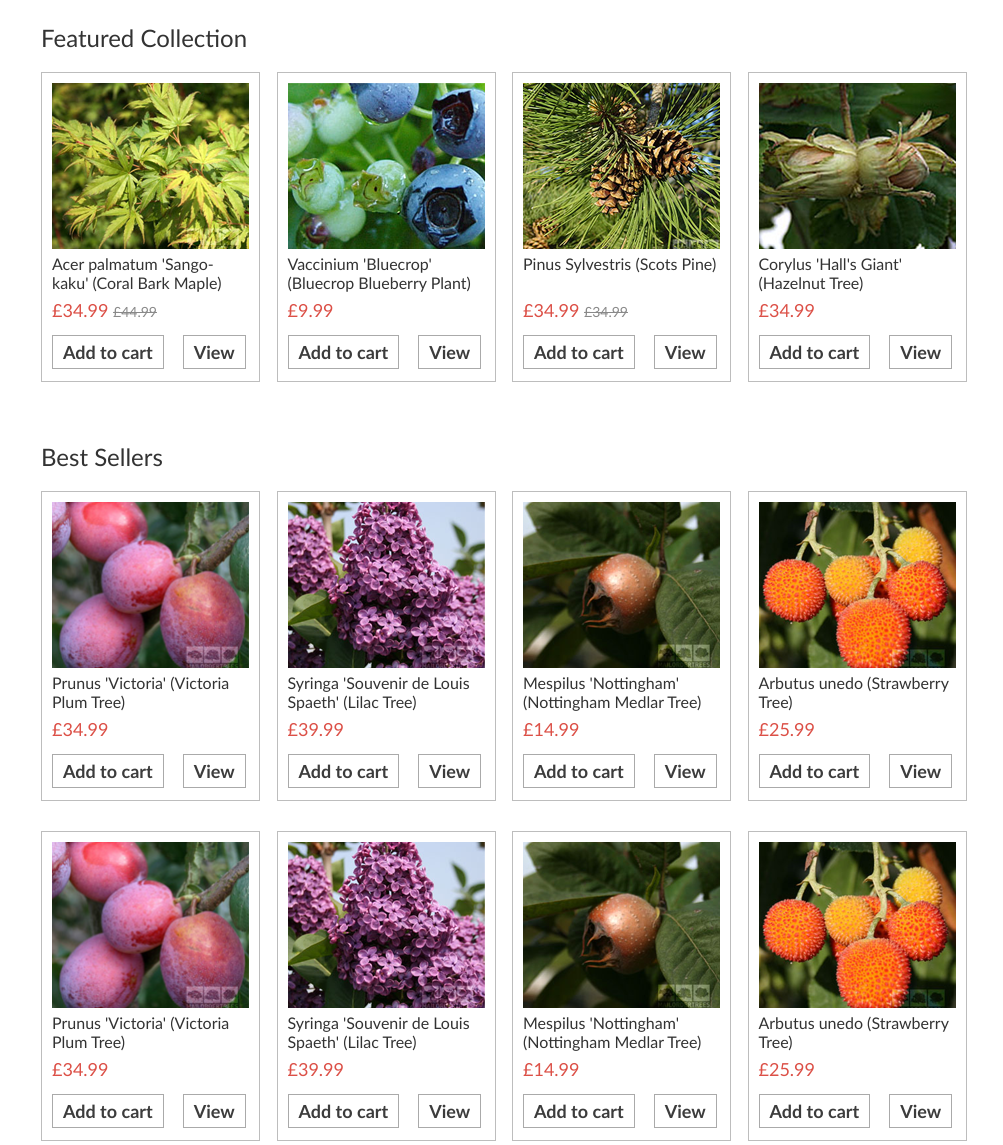
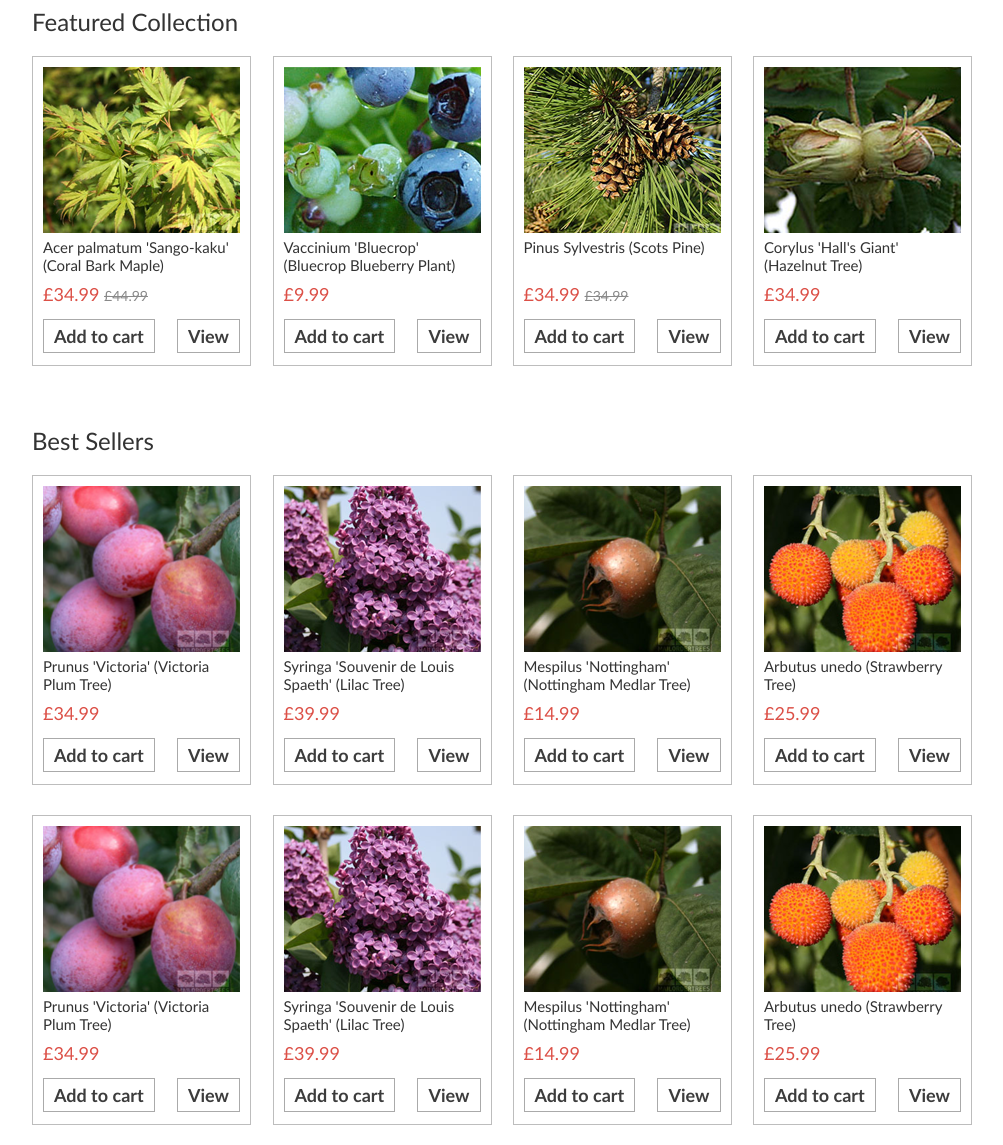
Before and after one commit to Darlite/darlite.github.io, a plain HTML site: page layout/index.html in a window 1280 px wide. Shown: the part 767-1912 px from the top of the page, without its empty margins (138-1141 px from the left). Drawn offline with Linux system fonts and the light colour scheme.

Commit message:
Removed fixed width in row

```diff
--- a/layout/css/main.css
+++ b/layout/css/main.css
@@ -11,8 +11,7 @@ body {
 
 .row {
   overflow: hidden;
-/*  width: 75%;*/
-  width: 942px;
+  width: 75%;
   margin: 0 auto;
   max-width: 1600px;
 }
@@ -21,10 +20,6 @@ body {
     content: "";
     clear: both;
     display: table;
-}
-
-.buttons {
-  overflow: initial;
 }
 
 [class*="col-"] {
@@ -62,7 +57,7 @@ body {
   margin-bottom: 24px;
 }
 
-#trustpilot-logo {
+.trustpilot-logo {
   display: inline-block;
 }
 
@@ -74,11 +69,13 @@ body {
 }
 
 #trustpilot-singUp {
-  padding-right: 10px;
+  padding-right: 15px;
 }
 
 #header {
-  min-height: 160px;
+  max-height: 105px;
+  overflow: hidden;
+  margin-bottom: 40px;
 }
 
 #information {
@@ -112,11 +109,11 @@ body {
   float: right;
   background-color: #333333;
   color: #fefefe;
-  padding: 10px 0 10px 15px;
+  padding: 10px 0 10px 10px;
   width: 214px;
 }
 
-#cart #cart-text {
+#cart .cart-text {
   font-size: 18px;
 }
 
@@ -194,9 +191,14 @@ body {
 #jumbotron {
   position: relative;
   margin-bottom: 40px;
+/*  width: 100%;*/
 }
 
-#jumbotron-text {
+#jumbotron > img{
+  width: 100%;
+}
+
+#jumbotron .jumbotron-text {
   position: absolute;
   color: #ffffff;
   font: 100 36px Open Sans, sans-serif;
@@ -227,7 +229,7 @@ body {
 }
 
 .row-item {
-  float: left;
+  margin: 0 auto;
   height: 310px;
   width: 219px;
   border: 1px solid #bdbdbd;
@@ -257,7 +259,7 @@ body {
 }
 
 .row-item .item-title {
-  font-size: 16px;
+  font-size: 15px;
   display: inline-block;
   min-height: 45px;
   margin-top: 5px;
@@ -285,8 +287,12 @@ body {
   font-size: 18px;
 }
 
-.row-item .item-button + .item-button {
-  margin-left: 15px;
+.add-item {
+  float: left;
+}
+
+.view-item {
+  float: right;
 }
 
 #best-sellers {
@@ -302,12 +308,15 @@ body {
 }
 
 .column {
-  width: 300px;
-  display: inline-block;
+  margin: 0 auto;
 }
 
-.column + .column {
-  margin-left: 18px;
+.first {
+  float: left;
+}
+
+.last {
+  float: right;
 }
 
 .column-header {
@@ -377,7 +386,8 @@ body {
 
 .form-wrapper {
   width: 297px;
-  margin-top: 20px;
+  padding-top: 18px;
+  margin: 0 auto;
 }
 
 #input-email:placeholder-shown {
@@ -407,7 +417,7 @@ body {
 .social-icons {
   display: inline;
   line-height: 72px;
-  margin-left: 30px;
+  margin-left: 40px;
 }
 
 .social-icons img {
@@ -423,7 +433,6 @@ body {
 }
 
 .footer-column {
-  width: 210px;
   text-align: justify;
   color: #3c3c3c;
 }
--- a/layout/index.html
+++ b/layout/index.html
@@ -9,9 +9,9 @@
     <div id="trustpilot-header">
       <div class="row">
         <div class="col-9">
-          <div id="trustpilot-logo">
+          <div class="trustpilot-logo">
             <img src="images/trustpilot-icon.png">
-            <div id="trustpilot-info">
+            <div class="trustpilot-info">
               <span>2,997 reviews</span>
               <img src="images/half-filled-stars.png">
               <span>97%</span>
@@ -47,7 +47,7 @@
           <div class="header-buttons">
             <div id="cart">
               <img src="images/cart.png">
-              <span id="cart-text">Cart: </span>
+              <span class="cart-text">Cart: </span>
               <span>0 items - </span>
               <img src="images/british_pound_sign_black.png">
               <span>0.00</span>
@@ -82,7 +82,7 @@
         <div class="col-12">
           <div id="jumbotron">
             <img src="images/banner-picture.png">
-            <span id="jumbotron-text">Check out our season specilas for <strong>half price!</strong></span>
+            <span class="jumbotron-text">Check out our season specilas for <strong>half price!</strong></span>
             <a href="#">Learn more</a>
           </div>
         </div>
@@ -98,7 +98,7 @@
         </div>
         <div class="row">
           <div class="col-3">
-            <div class="row-item">
+            <div class="row-item first">
               <div class="item-image">
                 <img src="images/Acer-palmatum-Sangokaku.png">
               </div>
@@ -106,11 +106,11 @@
               <span class="item-price">&#163;34.99
                 <span class="item-price-old">&#163;44.99</span>
               </span>
-              <div class="row buttons">
-                <div class="col-4 padding-none">
-                  <a class="item-button add-item" href="#">Add to cart</a>
-                  <a class="item-button view-item" href="#">View</a>
+              <div class="add-item">
+                <a class="item-button" href="#">Add to cart</a>
               </div>
+               <div class="view-item">
+                <a class="item-button" href="#">View</a>
               </div>
             </div>
           </div>
@@ -123,11 +123,11 @@
               <span class="item-price">&#163;9.99
                 <span class="item-price-old"></span>
               </span>
-              <div class="row buttons">
-                <div class="col-4 padding-none">
-                  <a class="item-button add-item" href="#">Add to cart</a>
-                  <a class="item-button view-item" href="#">View</a>
+              <div class="add-item">
+                <a class="item-button" href="#">Add to cart</a>
               </div>
+               <div class="view-item">
+                <a class="item-button" href="#">View</a>
               </div>
             </div>
           </div>
@@ -140,16 +140,16 @@
               <span class="item-price">&#163;34.99
                 <span class="item-price-old">&#163;34.99</span>
               </span>
-              <div class="row buttons">
-                <div class="col-4 padding-none">
-                  <a class="item-button add-item" href="#">Add to cart</a>
-                  <a class="item-button view-item" href="#">View</a>
+              <div class="add-item">
+                <a class="item-button" href="#">Add to cart</a>
               </div>
+               <div class="view-item">
+                <a class="item-button" href="#">View</a>
               </div>
             </div>
           </div>
           <div class="col-3">
-            <div class="row-item">
+            <div class="row-item last">
               <div class="item-image">
                 <img src="images/Layer-4.png">
               </div>
@@ -157,11 +157,11 @@
               <span class="item-price">&#163;34.99
                 <span class="item-price-old"></span>
               </span>
-              <div class="row buttons">
-                <div class="col-4 padding-none">
-                  <a class="item-button add-item" href="#">Add to cart</a>
-                  <a class="item-button view-item" href="#">View</a>
+              <div class="add-item">
+                <a class="item-button" href="#">Add to cart</a>
               </div>
+               <div class="view-item">
+                <a class="item-button" href="#">View</a>
               </div>
             </div>
           </div>
@@ -178,17 +178,17 @@
         </div>
         <div class="row">
           <div class="col-3">
-            <div class="row-item">
+            <div class="row-item first">
               <div class="item-image">
                 <img src="images/Plum-Victoria.png">
               </div>
               <span class="item-title">Prunus 'Victoria'  (Victoria Plum Tree)</span>
               <span class="item-price">&#163;34.99</span>
-              <div class="row buttons">
-                <div class="col-4 padding-none">
-                  <a class="item-button add-item" href="#">Add to cart</a>
-                  <a class="item-button view-item" href="#">View</a>
+              <div class="add-item">
+                <a class="item-button" href="#">Add to cart</a>
               </div>
+               <div class="view-item">
+                <a class="item-button" href="#">View</a>
               </div>
             </div>
           </div>
@@ -200,11 +200,11 @@
               </div>
               <span class="item-title">Syringa 'Souvenir de Louis  Spaeth' (Lilac Tree)</span>
               <span class="item-price">&#163;39.99</span>
-              <div class="row buttons">
-                <div class="col-4 padding-none">
-                  <a class="item-button add-item" href="#">Add to cart</a>
-                  <a class="item-button view-item" href="#">View</a>
+              <div class="add-item">
+                <a class="item-button" href="#">Add to cart</a>
               </div>
+               <div class="view-item">
+                <a class="item-button" href="#">View</a>
               </div>
             </div>
           </div>
@@ -216,27 +216,27 @@
               </div>
               <span class="item-title">Mespilus 'Nottingham'  (Nottingham Medlar Tree)</span>
               <span class="item-price">&#163;14.99</span>
-              <div class="row buttons">
-                <div class="col-4 padding-none">
-                  <a class="item-button add-item" href="#">Add to cart</a>
-                  <a class="item-button view-item" href="#">View</a>
+              <div class="add-item">
+                <a class="item-button" href="#">Add to cart</a>
               </div>
+               <div class="view-item">
+                <a class="item-button" href="#">View</a>
               </div>
             </div>
           </div>
 
           <div class="col-3">
-            <div class="row-item">
+            <div class="row-item last">
               <div class="item-image">
                 <img src="images/Arbutus-unedo-Fruit-(1).png">
               </div>
               <span class="item-title">Arbutus unedo  (Strawberry Tree)</span>
               <span class="item-price">&#163;25.99</span>
-              <div class="row buttons">
-                <div class="col-4 padding-none">
-                  <a class="item-button add-item" href="#">Add to cart</a>
-                  <a class="item-button view-item" href="#">View</a>
+              <div class="add-item">
+                <a class="item-button" href="#">Add to cart</a>
               </div>
+               <div class="view-item">
+                <a class="item-button" href="#">View</a>
               </div>
             </div>
           </div>
@@ -244,17 +244,17 @@
 
         <div class="row">
           <div class="col-3">
-            <div class="row-item">
+            <div class="row-item first">
               <div class="item-image">
                 <img src="images/Plum-Victoria.png">
               </div>
               <span class="item-title">Prunus 'Victoria'  (Victoria Plum Tree)</span>
               <span class="item-price">&#163;34.99</span>
-              <div class="row buttons">
-                <div class="col-4 padding-none">
-                  <a class="item-button add-item" href="#">Add to cart</a>
-                  <a class="item-button view-item" href="#">View</a>
+              <div class="add-item">
+                <a class="item-button" href="#">Add to cart</a>
               </div>
+               <div class="view-item">
+                <a class="item-button" href="#">View</a>
               </div>
             </div>
           </div>
@@ -266,11 +266,11 @@
               </div>
               <span class="item-title">Syringa 'Souvenir de Louis  Spaeth' (Lilac Tree)</span>
               <span class="item-price">&#163;39.99</span>
-              <div class="row buttons">
-                <div class="col-4 padding-none">
-                  <a class="item-button add-item" href="#">Add to cart</a>
-                  <a class="item-button view-item" href="#">View</a>
+              <div class="add-item">
+                <a class="item-button" href="#">Add to cart</a>
               </div>
+               <div class="view-item">
+                <a class="item-button" href="#">View</a>
               </div>
             </div>
           </div>
@@ -282,27 +282,27 @@
               </div>
               <span class="item-title">Mespilus 'Nottingham'  (Nottingham Medlar Tree)</span>
               <span class="item-price">&#163;14.99</span>
-              <div class="row buttons">
-                <div class="col-4 padding-none">
-                  <a class="item-button add-item" href="#">Add to cart</a>
-                  <a class="item-button view-item" href="#">View</a>
+              <div class="add-item">
+                <a class="item-button" href="#">Add to cart</a>
               </div>
+               <div class="view-item">
+                <a class="item-button" href="#">View</a>
               </div>
             </div>
           </div>
 
           <div class="col-3">
-            <div class="row-item">
+            <div class="row-item last">
               <div class="item-image">
                 <img src="images/Arbutus-unedo-Fruit-(1).png">
               </div>
               <span class="item-title">Arbutus unedo  (Strawberry Tree)</span>
               <span class="item-price">&#163;25.99</span>
-              <div class="row buttons">
-                <div class="col-4 padding-none">
-                  <a class="item-button add-item" href="#">Add to cart</a>
-                  <a class="item-button view-item" href="#">View</a>
+              <div class="add-item">
+                <a class="item-button" href="#">Add to cart</a>
               </div>
+               <div class="view-item">
+                <a class="item-button" href="#">View</a>
               </div>
             </div>
           </div>
@@ -319,7 +319,7 @@
         </div>
         <div class="row">
           <div class="col-4">
-            <div class="column">
+            <div class="column first">
               <div class="column-header">
                 <div class="gray-circle"></div>
                 <img id="tick" src="images/dT85e6aqc.png">
@@ -341,7 +341,7 @@
           </div>
 
           <div class="col-4">
-            <div class="column">
+            <div class="column last">
               <div class="column-header">
                 <div class="gray-circle"></div>
                 <img id="lock" src="images/lock-icon.png">
```
Lines whose indentation alone changed are shown as unchanged.
